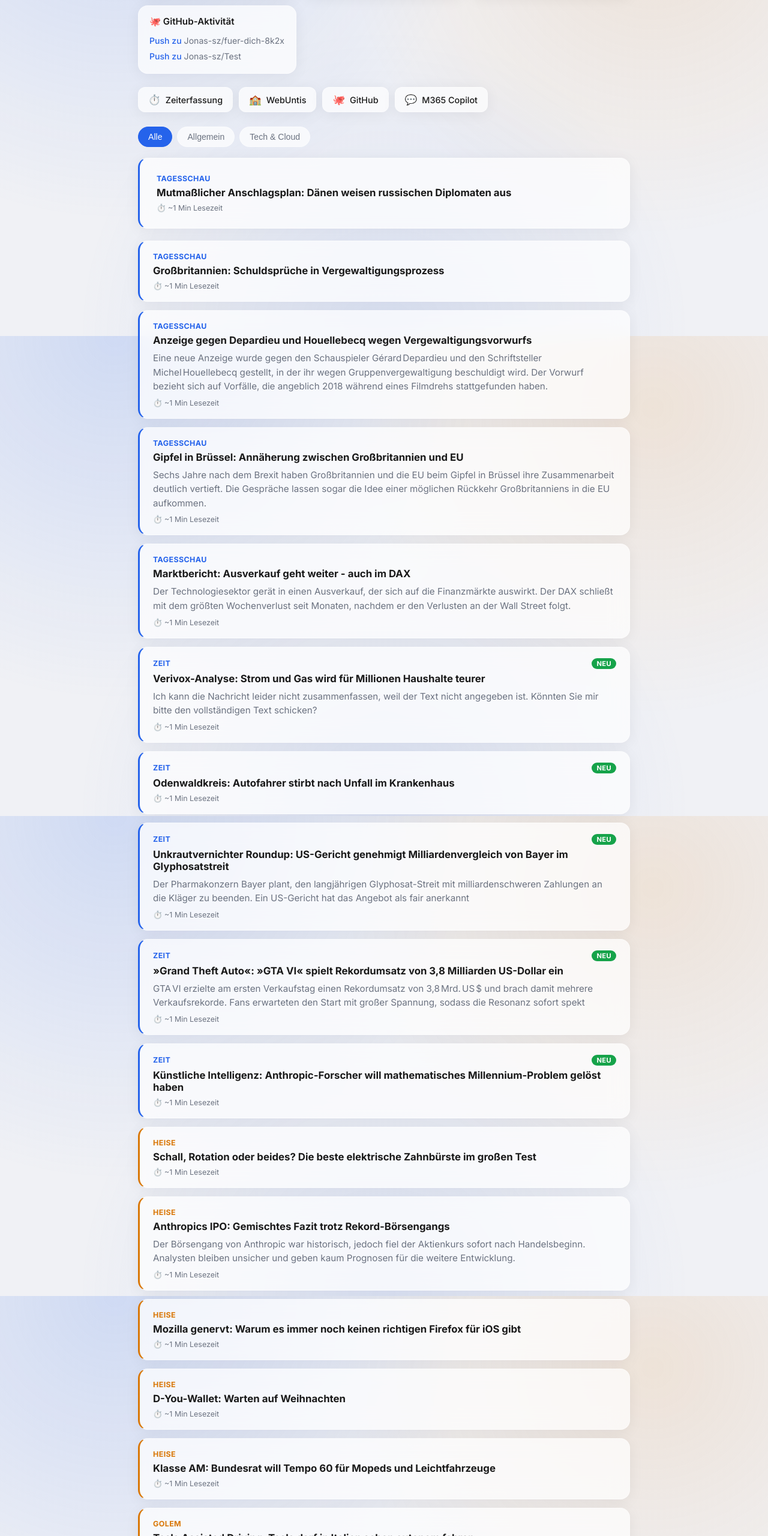
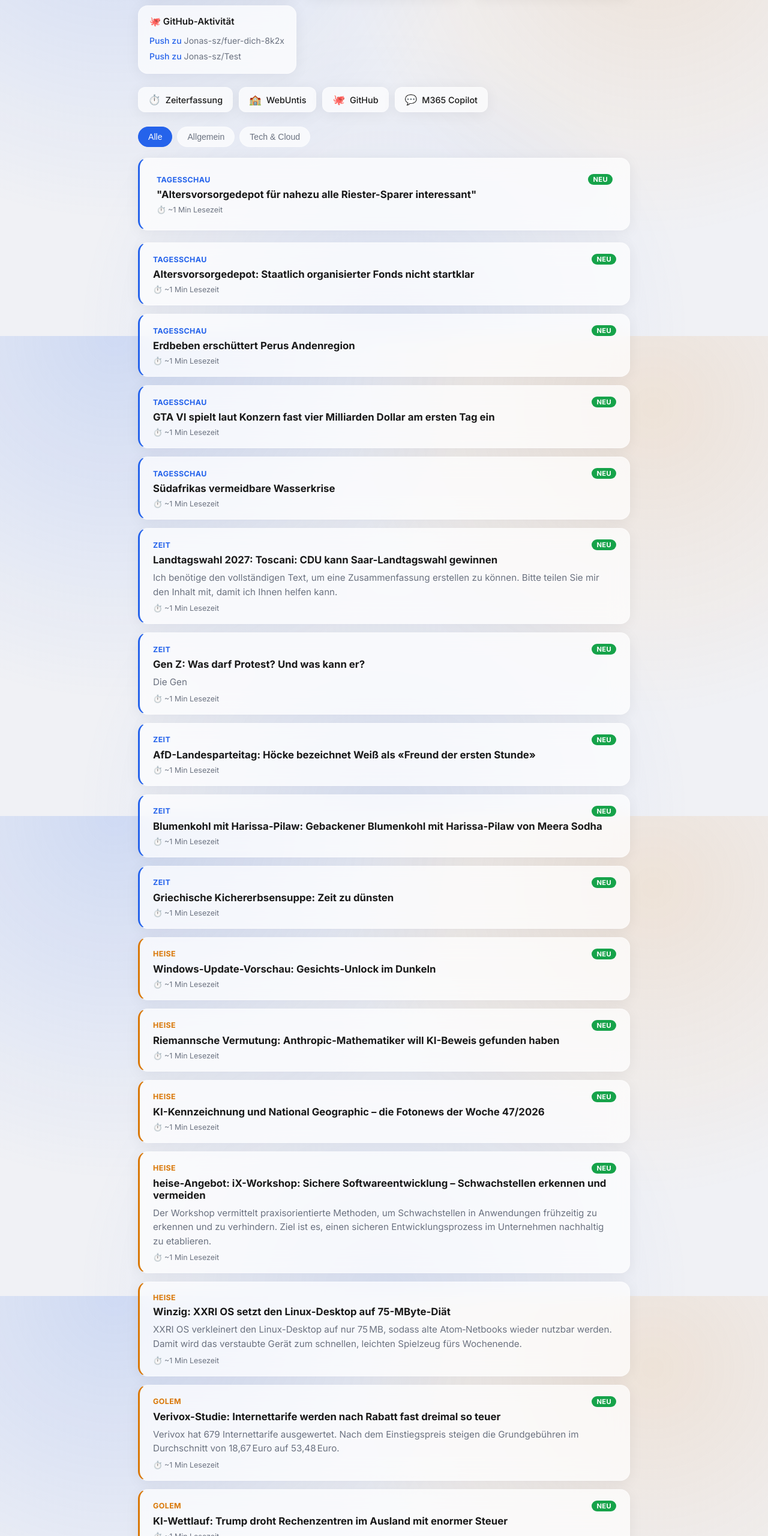
Before and after one commit to Jonas-sz/news-dashboard, a plain HTML site: page index.html in a window 1280 px wide. Shown: the part 240-2800 px from the top of the page at 60% size. Drawn offline with Linux system fonts and the light colour scheme.

Commit message:
Update news

```diff
--- a/index.html
+++ b/index.html
@@ -129,10 +129,10 @@
 <body data-theme="light">
   <div id="skeleton">📰</div>
   <div class="topbar">
-    <h1>Guten Morgen, Jonas ☀️</h1>
+    <h1>Hey Jonas 👋</h1>
     <button class="toggle-btn" id="themeToggle" aria-label="Dark Mode umschalten">🌙</button>
   </div>
-  <p class="updated">Zuletzt aktualisiert: 21.11.2026 02:18 Uhr</p>
+  <p class="updated">Zuletzt aktualisiert: 21.11.2026 11:06 Uhr</p>
 
       <div class="stats-bar">
         <div class="stat"><strong>20</strong> Artikel</div>
@@ -149,7 +149,7 @@
         <div class="widget weather">
           <span class="weather-icon">☁️</span>
           <div>
-            <div class="weather-temp">2°C</div>
+            <div class="weather-temp">4°C</div>
             <div class="widget-sub">Bewölkt · Detmold</div>
           </div>
         </div>
@@ -188,9 +188,9 @@
         <div class="card hero-card" data-category="allgemein" style="animation-delay:0.0s; --cat-color:#2563eb">
           <div class="card-top">
             <div class="source">Tagesschau</div>
-
+            <span class="badge-new">NEU</span>
           </div>
-          <h3><a href="https://www.tagesschau.de/ausland/europa/daenemark-attentatsversuch-100.html" target="_blank" rel="noopener">Mutmaßlicher Anschlagsplan: Dänen weisen russischen Diplomaten aus</a></h3>
+          <h3><a href="https://www.tagesschau.de/wirtschaft/verbraucher/altersvorsorgedepot-tipps-riester-100.html" target="_blank" rel="noopener">"Altersvorsorgedepot für nahezu alle Riester-Sparer interessant"</a></h3>
           <p></p>
           <div class="read-time">⏱️ ~1 Min Lesezeit</div>
         </div>
@@ -198,37 +198,37 @@
         <div class="card" data-category="allgemein" style="animation-delay:0.05s; --cat-color:#2563eb">
           <div class="card-top">
             <div class="source">Tagesschau</div>
-
+            <span class="badge-new">NEU</span>
           </div>
-          <h3><a href="https://www.tagesschau.de/ausland/europa/joanne-young-100.html" target="_blank" rel="noopener">Großbritannien: Schuldsprüche in Vergewaltigungsprozess</a></h3>
+          <h3><a href="https://www.tagesschau.de/wirtschaft/verbraucher/altersvorsorgedepot-staatlicher-fonds-nicht-startklar-100.html" target="_blank" rel="noopener">Altersvorsorgedepot: Staatlich organisierter Fonds nicht startklar</a></h3>
           <p></p>
           <div class="read-time">⏱️ ~1 Min Lesezeit</div>
         </div>
         <div class="card" data-category="allgemein" style="animation-delay:0.1s; --cat-color:#2563eb">
           <div class="card-top">
             <div class="source">Tagesschau</div>
-
+            <span class="badge-new">NEU</span>
           </div>
-          <h3><a href="https://www.tagesschau.de/ausland/europa/frankreich-vergewaltigungsvorwuerfe-depardieu-houellebecq-100.html" target="_blank" rel="noopener">Anzeige gegen Depardieu und Houellebecq wegen Vergewaltigungsvorwurfs</a></h3>
-          <p>Eine neue Anzeige wurde gegen den Schauspieler Gérard Depardieu und den Schriftsteller Michel Houellebecq gestellt, in der ihr wegen Gruppenvergewaltigung beschuldigt wird. Der Vorwurf bezieht sich auf Vorfälle, die angeblich 2018 während eines Filmdrehs stattgefunden haben.</p>
+          <h3><a href="https://www.tagesschau.de/ausland/amerika/peru-erdbeben-102.html" target="_blank" rel="noopener">Erdbeben erschüttert Perus Andenregion</a></h3>
+          <p></p>
           <div class="read-time">⏱️ ~1 Min Lesezeit</div>
         </div>
         <div class="card" data-category="allgemein" style="animation-delay:0.15000000000000002s; --cat-color:#2563eb">
           <div class="card-top">
             <div class="source">Tagesschau</div>
-
+            <span class="badge-new">NEU</span>
           </div>
-          <h3><a href="https://www.tagesschau.de/ausland/eu-uk-gipfel-102.html" target="_blank" rel="noopener">Gipfel in Brüssel: Annäherung zwischen Großbritannien und EU</a></h3>
-          <p>Sechs Jahre nach dem Brexit haben Großbritannien und die EU beim Gipfel in Brüssel ihre Zusammenarbeit deutlich vertieft. Die Gespräche lassen sogar die Idee einer möglichen Rückkehr Großbritanniens in die EU aufkommen.</p>
+          <h3><a href="https://www.tagesschau.de/wirtschaft/unternehmen/milliardengewinn-gta-100.html" target="_blank" rel="noopener">GTA VI spielt laut Konzern fast vier Milliarden Dollar am ersten Tag ein</a></h3>
+          <p></p>
           <div class="read-time">⏱️ ~1 Min Lesezeit</div>
         </div>
         <div class="card" data-category="allgemein" style="animation-delay:0.2s; --cat-color:#2563eb">
           <div class="card-top">
             <div class="source">Tagesschau</div>
-
+            <span class="badge-new">NEU</span>
           </div>
-          <h3><a href="https://www.tagesschau.de/wirtschaft/finanzen/marktberichte/marktbericht-dax-dow-anthropic-102.html" target="_blank" rel="noopener">Marktbericht: Ausverkauf geht weiter - auch im DAX</a></h3>
-          <p>Der Technologiesektor gerät in einen Ausverkauf, der sich auf die Finanzmärkte auswirkt. Der DAX schließt mit dem größten Wochenverlust seit Monaten, nachdem er den Verlusten an der Wall Street folgt.</p>
+          <h3><a href="https://www.tagesschau.de/ausland/afrika/wassermangel-suedafrika-100.html" target="_blank" rel="noopener">Südafrikas vermeidbare Wasserkrise</a></h3>
+          <p></p>
           <div class="read-time">⏱️ ~1 Min Lesezeit</div>
         </div>
         <div class="card" data-category="allgemein" style="animation-delay:0.25s; --cat-color:#2563eb">
@@ -236,8 +236,8 @@
             <div class="source">Zeit</div>
             <span class="badge-new">NEU</span>
           </div>
-          <h3><a href="https://www.zeit.de/news/2026-11/21/strom-und-gas-wird-fuer-millionen-haushalte-teurer" target="_blank" rel="noopener">Verivox-Analyse: Strom und Gas wird für Millionen Haushalte teurer</a></h3>
-          <p>Ich kann die Nachricht leider nicht zusammenfassen, weil der Text nicht angegeben ist. Könnten Sie mir bitte den vollständigen Text schicken?</p>
+          <h3><a href="https://www.zeit.de/news/2026-11/21/cdu-saar-beschliesst-programm-zur-landtagswahl" target="_blank" rel="noopener">Landtagswahl 2027: Toscani: CDU kann Saar-Landtagswahl gewinnen</a></h3>
+          <p>Ich benötige den vollständigen Text, um eine Zusammenfassung erstellen zu können. Bitte teilen Sie mir den Inhalt mit, damit ich Ihnen helfen kann.</p>
           <div class="read-time">⏱️ ~1 Min Lesezeit</div>
         </div>
         <div class="card" data-category="allgemein" style="animation-delay:0.30000000000000004s; --cat-color:#2563eb">
@@ -245,8 +245,8 @@
             <div class="source">Zeit</div>
             <span class="badge-new">NEU</span>
           </div>
-          <h3><a href="https://www.zeit.de/news/2026-11/21/autofahrer-stirbt-nach-unfall-im-krankenhaus" target="_blank" rel="noopener">Odenwaldkreis: Autofahrer stirbt nach Unfall im Krankenhaus</a></h3>
-          <p></p>
+          <h3><a href="https://www.zeit.de/politik/deutschland/2026-11/jugendproteste-gen-z-regelt-europa-frankreich-gewalt" target="_blank" rel="noopener">Gen Z: Was darf Protest? Und was kann er?</a></h3>
+          <p>Die Gen</p>
           <div class="read-time">⏱️ ~1 Min Lesezeit</div>
         </div>
         <div class="card" data-category="allgemein" style="animation-delay:0.35000000000000003s; --cat-color:#2563eb">
@@ -254,8 +254,8 @@
             <div class="source">Zeit</div>
             <span class="badge-new">NEU</span>
           </div>
-          <h3><a href="https://www.zeit.de/wirtschaft/unternehmen/2026-11/bayer-usa-roundup-glyphosat-sammelklage-monsanto-gericht-gebilligt" target="_blank" rel="noopener">Unkrautvernichter Roundup: US-Gericht genehmigt Milliardenvergleich von Bayer im Glyphosatstreit</a></h3>
-          <p>Der Pharmakonzern Bayer plant, den langjährigen Glyphosat-Streit mit milliardenschweren Zahlungen an die Kläger zu beenden. Ein US-Gericht hat das Angebot als fair anerkannt</p>
+          <h3><a href="https://www.zeit.de/news/2026-11/21/hoecke-bezeichnet-weiss-als-freund-der-ersten-stunde" target="_blank" rel="noopener">AfD-Landesparteitag: Höcke bezeichnet Weiß als «Freund der ersten Stunde»</a></h3>
+          <p></p>
           <div class="read-time">⏱️ ~1 Min Lesezeit</div>
         </div>
         <div class="card" data-category="allgemein" style="animation-delay:0.4s; --cat-color:#2563eb">
@@ -263,8 +263,8 @@
             <div class="source">Zeit</div>
             <span class="badge-new">NEU</span>
           </div>
-          <h3><a href="https://www.zeit.de/digital/games/2026-11/grand-theft-auto-vi-gta-6-rockstar-games-verkaufszahlen-umsatz" target="_blank" rel="noopener">»Grand Theft Auto«: »GTA VI« spielt Rekordumsatz von 3,8 Milliarden US-Dollar ein</a></h3>
-          <p>GTA VI erzielte am ersten Verkaufstag einen Rekordumsatz von 3,8 Mrd. US $ und brach damit mehrere Verkaufsrekorde. Fans erwarteten den Start mit großer Spannung, sodass die Resonanz sofort spekt</p>
+          <h3><a href="https://www.zeit.de/zeit-magazin/wochenmarkt/2026/11/gebackener-blumenkohl-mit-harissa-pilaw-von-meera-sodha" target="_blank" rel="noopener">Blumenkohl mit Harissa-Pilaw: Gebackener Blumenkohl mit Harissa-Pilaw von Meera Sodha</a></h3>
+          <p></p>
           <div class="read-time">⏱️ ~1 Min Lesezeit</div>
         </div>
         <div class="card" data-category="allgemein" style="animation-delay:0.45s; --cat-color:#2563eb">
@@ -272,44 +272,44 @@
             <div class="source">Zeit</div>
             <span class="badge-new">NEU</span>
           </div>
-          <h3><a href="https://www.zeit.de/wissenschaft/2026-11/riemannsche-vermutung-levent-alpoege-anthropic-ki-mathematik" target="_blank" rel="noopener">Künstliche Intelligenz: Anthropic-Forscher will mathematisches Millennium-Problem gelöst haben</a></h3>
+          <h3><a href="https://www.zeit.de/zeit-magazin/2026/50/griechische-kichererbsensuppe-zitrone-rezept-wochenmarkt" target="_blank" rel="noopener">Griechische Kichererbsensuppe: Zeit zu dünsten</a></h3>
           <p></p>
           <div class="read-time">⏱️ ~1 Min Lesezeit</div>
         </div>
         <div class="card" data-category="tech" style="animation-delay:0.5s; --cat-color:#d97706">
           <div class="card-top">
             <div class="source">Heise</div>
-
+            <span class="badge-new">NEU</span>
           </div>
-          <h3><a href="https://www.heise.de/bestenlisten/testsieger/schall-rotation-oder-beides-die-beste-elektrische-zahnbuerste-im-grossen-test/v70fyrr?wt_mc=rss.red.ho.ho.atom.beitrag.beitrag" target="_blank" rel="noopener">Schall, Rotation oder beides? Die beste elektrische Zahnbürste im großen Test</a></h3>
+          <h3><a href="https://www.heise.de/news/Windows-Update-Vorschau-Gesichts-Unlock-im-Dunkeln-11533459.html?wt_mc=rss.red.ho.ho.atom.beitrag.beitrag" target="_blank" rel="noopener">Windows-Update-Vorschau: Gesichts-Unlock im Dunkeln</a></h3>
           <p></p>
           <div class="read-time">⏱️ ~1 Min Lesezeit</div>
         </div>
         <div class="card" data-category="tech" style="animation-delay:0.55s; --cat-color:#d97706">
           <div class="card-top">
             <div class="source">Heise</div>
-
+            <span class="badge-new">NEU</span>
           </div>
-          <h3><a href="https://www.heise.de/news/Anthropics-IPO-Gemischtes-Fazit-trotz-Rekord-Boersengangs-11528169.html?wt_mc=rss.red.ho.ho.atom.beitrag.beitrag" target="_blank" rel="noopener">Anthropics IPO: Gemischtes Fazit trotz Rekord-Börsengangs</a></h3>
-          <p>Der Börsengang von Anthropic war historisch, jedoch fiel der Aktienkurs sofort nach Handelsbeginn. Analysten bleiben unsicher und geben kaum Prognosen für die weitere Entwicklung.</p>
+          <h3><a href="https://www.heise.de/news/Riemannsche-Vermutung-Anthropic-Mathematiker-will-KI-Beweis-gefunden-haben-11533452.html?wt_mc=rss.red.ho.ho.atom.beitrag.beitrag" target="_blank" rel="noopener">Riemannsche Vermutung: Anthropic-Mathematiker will KI-Beweis gefunden haben</a></h3>
+          <p></p>
           <div class="read-time">⏱️ ~1 Min Lesezeit</div>
         </div>
         <div class="card" data-category="tech" style="animation-delay:0.6000000000000001s; --cat-color:#d97706">
           <div class="card-top">
             <div class="source">Heise</div>
-
+            <span class="badge-new">NEU</span>
           </div>
-          <h3><a href="https://www.heise.de/news/Mozilla-genervt-Warum-es-immer-noch-keinen-richtigen-Firefox-fuer-iOS-gibt-11533296.html?wt_mc=rss.red.ho.ho.atom.beitrag.beitrag" target="_blank" rel="noopener">Mozilla genervt: Warum es immer noch keinen richtigen Firefox für iOS gibt</a></h3>
+          <h3><a href="https://www.heise.de/news/KI-Kennzeichnung-und-National-Geographic-die-Fotonews-der-Woche-47-2026-11532822.html?wt_mc=rss.red.ho.ho.atom.beitrag.beitrag" target="_blank" rel="noopener">KI-Kennzeichnung und National Geographic – die Fotonews der Woche 47/2026</a></h3>
           <p></p>
           <div class="read-time">⏱️ ~1 Min Lesezeit</div>
         </div>
         <div class="card" data-category="tech" style="animation-delay:0.65s; --cat-color:#d97706">
           <div class="card-top">
             <div class="source">Heise</div>
-
+            <span class="badge-new">NEU</span>
           </div>
-          <h3><a href="https://www.heise.de/news/D-You-Wallet-Warten-auf-Weihnachten-11533284.html?wt_mc=rss.red.ho.ho.atom.beitrag.beitrag" target="_blank" rel="noopener">D-You-Wallet: Warten auf Weihnachten</a></h3>
-          <p></p>
+          <h3><a href="https://www.heise.de/news/iX-Workshop-Sichere-Softwareentwicklung-Schwachstellen-erkennen-und-vermeiden-11516066.html?wt_mc=rss.red.ho.ho.atom.beitrag.beitrag" target="_blank" rel="noopener">heise-Angebot: iX-Workshop: Sichere Softwareentwicklung – Schwachstellen erkennen und vermeiden</a></h3>
+          <p>Der Workshop vermittelt praxisorientierte Methoden, um Schwachstellen in Anwendungen frühzeitig zu erkennen und zu verhindern. Ziel ist es, einen sicheren Entwicklungsprozess im Unternehmen nachhaltig zu etablieren.</p>
           <div class="read-time">⏱️ ~1 Min Lesezeit</div>
         </div>
         <div class="card" data-category="tech" style="animation-delay:0.7000000000000001s; --cat-color:#d97706">
@@ -317,53 +317,53 @@
             <div class="source">Heise</div>
 
           </div>
-          <h3><a href="https://www.heise.de/news/Klasse-AM-Bundesrat-will-Tempo-60-fuer-Mopeds-und-Leichtfahrzeuge-11533194.html?wt_mc=rss.red.ho.ho.atom.beitrag.beitrag" target="_blank" rel="noopener">Klasse AM: Bundesrat will Tempo 60 für Mopeds und Leichtfahrzeuge</a></h3>
-          <p></p>
+          <h3><a href="https://www.heise.de/news/Mini-Linux-XXRI-OS-bringt-Dock-und-App-Store-auf-alte-32-Bit-PCs-11533280.html?wt_mc=rss.red.ho.ho.atom.beitrag.beitrag" target="_blank" rel="noopener">Winzig: XXRI OS setzt den Linux-Desktop auf 75-MByte-Diät</a></h3>
+          <p>XXRI OS verkleinert den Linux-Desktop auf nur 75 MB, sodass alte Atom‑Netbooks wieder nutzbar werden. Damit wird das verstaubte Gerät zum schnellen, leichten Spielzeug fürs Wochenende.</p>
           <div class="read-time">⏱️ ~1 Min Lesezeit</div>
         </div>
         <div class="card" data-category="tech" style="animation-delay:0.75s; --cat-color:#d97706">
           <div class="card-top">
             <div class="source">Golem</div>
-
+            <span class="badge-new">NEU</span>
           </div>
-          <h3><a href="https://www.golem.de/news/tesla-assisted-driving-tesla-darf-in-italien-schon-autonom-fahren-2611-215496.html" target="_blank" rel="noopener">Tesla Assisted Driving: Tesla darf in Italien schon autonom fahren</a></h3>
-          <p>Italien erlaubt Teslas Fahrassistenzsystem als erstes großes EU-Land</p>
+          <h3><a href="https://www.golem.de/news/verivox-studie-internettarife-werden-nach-rabatt-fast-dreimal-so-teuer-2611-215503.html" target="_blank" rel="noopener">Verivox-Studie: Internettarife werden nach Rabatt fast dreimal so teuer</a></h3>
+          <p>Verivox hat 679 Internettarife ausgewertet. Nach dem Einstiegspreis steigen die Grundgebühren im Durchschnitt von 18,67 Euro auf 53,48 Euro.</p>
           <div class="read-time">⏱️ ~1 Min Lesezeit</div>
         </div>
         <div class="card" data-category="tech" style="animation-delay:0.8s; --cat-color:#d97706">
           <div class="card-top">
             <div class="source">Golem</div>
-
+            <span class="badge-new">NEU</span>
           </div>
-          <h3><a href="https://www.golem.de/news/abbau-db-systel-beschaeftigte-protestieren-mit-flood-the-office-fuer-homeoffice-2611-215498.html" target="_blank" rel="noopener">Abbau: DB-Systel-Beschäftigte protestieren mit Flood the Office für Homeoffice</a></h3>
-          <p>Die Deutsche Bahn plant die Rückkehr der Belegschaft ins Büro, doch es fehlen die notwendigen Schreibtische. Angesichts dessen protestierten DB‑Systel-Mitarbeiter, indem sie auf den Fluren arbeiteten.</p>
+          <h3><a href="https://www.golem.de/news/ki-wettlauf-trump-droht-rechenzentren-im-ausland-mit-enormer-steuer-2611-215502.html" target="_blank" rel="noopener">KI-Wettlauf: Trump droht Rechenzentren im Ausland mit enormer Steuer</a></h3>
+          <p></p>
           <div class="read-time">⏱️ ~1 Min Lesezeit</div>
         </div>
         <div class="card" data-category="tech" style="animation-delay:0.8500000000000001s; --cat-color:#d97706">
           <div class="card-top">
             <div class="source">Golem</div>
-
+            <span class="badge-new">NEU</span>
           </div>
-          <h3><a href="https://www.golem.de/news/anzeige-schweizer-taschenmesser-mit-zange-bei-amazon-guenstiger-als-im-90-tage-schnitt-2611-215495.html" target="_blank" rel="noopener">Anzeige: Schweizer Taschenmesser mit Zange bei Amazon günstiger als im 90-Tage-Schnitt</a></h3>
-          <p>Bei Amazon sind zwei Schweizer Taschenmesser mit Zange derzeit zum günstigsten Preis im 90‑Tage‑Schnitt verfügbar. Zusätzlich werden spannende Black‑Friday‑Deals angeboten.</p>
+          <h3><a href="https://www.golem.de/news/rockstar-games-gta-6-verkauft-32-5-millionen-stueck-und-bricht-alle-rekorde-2611-215499.html" target="_blank" rel="noopener">Rockstar Games: GTA 6 verkauft 32,5 Millionen Stück und bricht alle Rekorde</a></h3>
+          <p></p>
           <div class="read-time">⏱️ ~1 Min Lesezeit</div>
         </div>
         <div class="card" data-category="tech" style="animation-delay:0.9s; --cat-color:#d97706">
           <div class="card-top">
             <div class="source">Golem</div>
-
+            <span class="badge-new">NEU</span>
           </div>
-          <h3><a href="https://www.golem.de/news/digital-networks-cyber-security-act-telekom-fordert-bundesregierung-zum-widerstand-gegen-eu-auf-2611-215494.html" target="_blank" rel="noopener">Digital Networks / Cyber Security Act: Telekom fordert Bundesregierung zum Widerstand gegen EU auf</a></h3>
+          <h3><a href="https://www.golem.de/news/anzeige-tineco-switch-s7-stretch-nass-trockensauger-zum-neuen-bestpreis-bei-amazon-2611-215357.html" target="_blank" rel="noopener">Anzeige: Tineco Switch S7 Stretch Nass-Trockensauger zum neuen Bestpreis bei Amazon</a></h3>
           <p></p>
           <div class="read-time">⏱️ ~1 Min Lesezeit</div>
         </div>
         <div class="card" data-category="tech" style="animation-delay:0.9500000000000001s; --cat-color:#d97706">
           <div class="card-top">
             <div class="source">Golem</div>
-
+            <span class="badge-new">NEU</span>
           </div>
-          <h3><a href="https://www.golem.de/news/anzeige-microsoft-purview-sensible-unternehmensdaten-schuetzen-2611-215384.html" target="_blank" rel="noopener">Anzeige: Microsoft Purview: Sensible Unternehmensdaten schützen</a></h3>
-          <p>Microsoft Purview schützt sensible Unternehmensdaten in Microsoft 365, indem es Sensitivity‑Labels, DLP‑Richtlinien und Insider‑Risk‑Management unterstützt. Ein</p>
+          <h3><a href="https://www.golem.de/news/nvidia-unternehmenskultur-huang-soll-nvidia-mitarbeiter-gezielt-gedemuetigt-haben-2611-215501.html" target="_blank" rel="noopener">Nvidia-Unternehmenskultur: Huang soll Nvidia-Mitarbeiter gezielt gedemütigt haben</a></h3>
+          <p>Die New York Times berichtet, dass der ehemalige CEO von Nvidia, Jensen Huang, über Jahre hinweg Mitarbeiter gezielt gedemütigt habe. Nvidia schweigt, während ein Sprecher des Unternehmens die Vorwürfe zurückweist.</p>
           <div class="read-time">⏱️ ~1 Min Lesezeit</div>
         </div>
 
```
